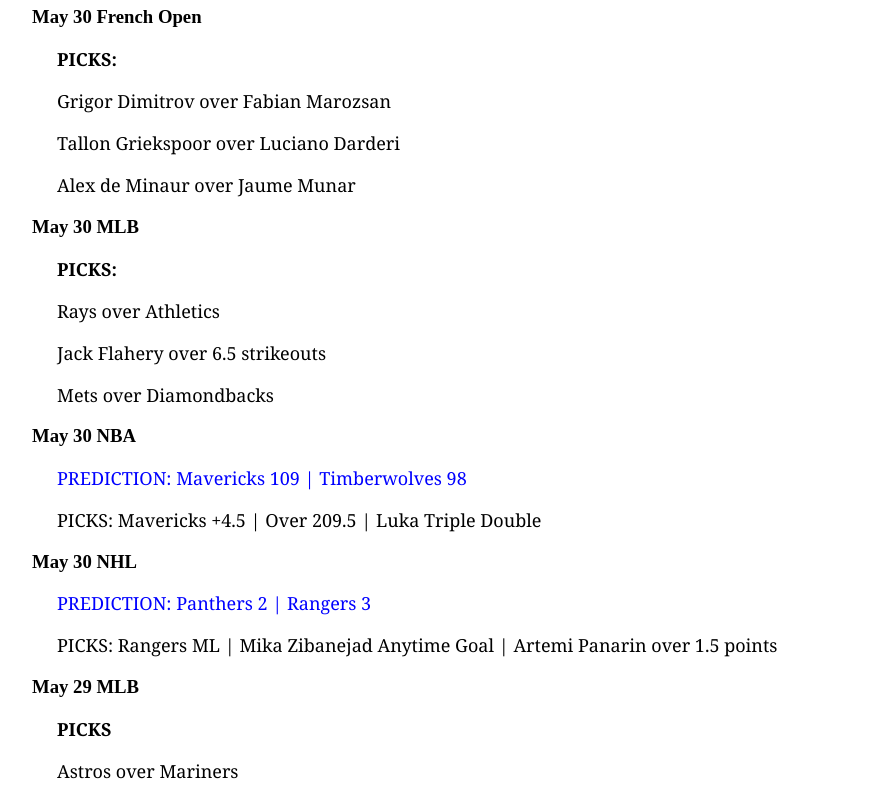
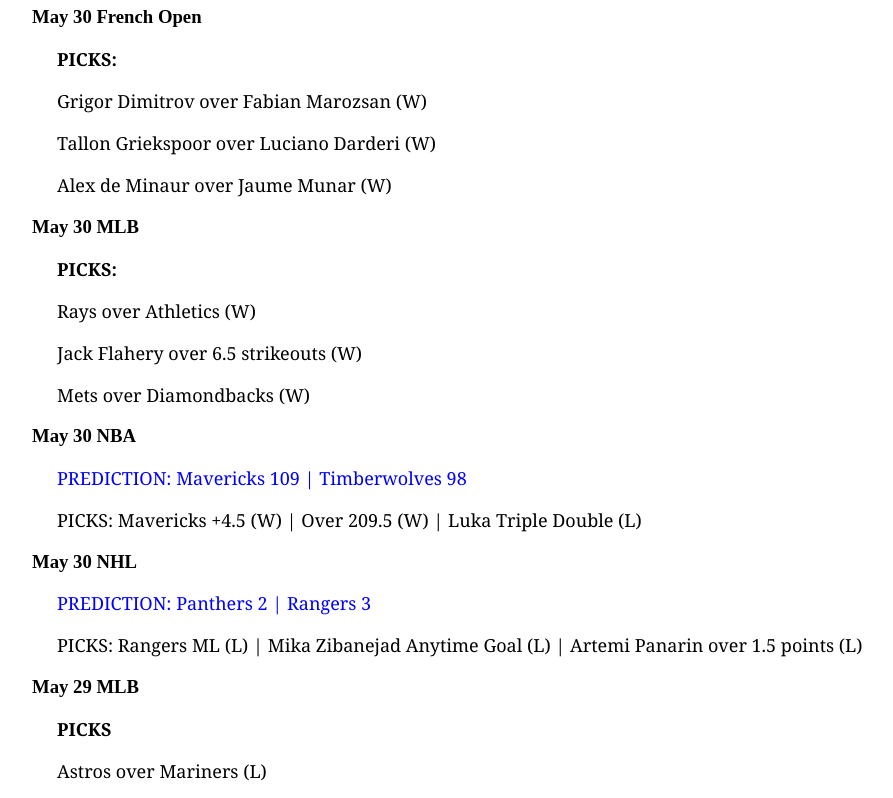
Before and after one commit to jkarnibad25/sportsopinions, a plain HTML site: page index.html in a window 1280 px wide. Shown: the part 800-1598 px from the top of the page, without its empty margins (51-944 px from the left). Drawn offline with Linux system fonts and the light colour scheme.

Commit message:
Update index531m.html

```diff
--- a/index.html
+++ b/index.html
@@ -42,9 +42,9 @@
 <body>
 <h1>Jarrett's Takes and Picks </h1>
 <h2> by Jarrett Karnibad</h2>
-<h3>Picks Record: 21-10</h3>
+<h3>Picks Record: 23-11</h3>
 <h3>Last Updated: May 31st at 9:45 CDT</h3>
-<h4>Picks Splits: Spread/ML: 3-3 | Total: 5-1 | Props: 5-2</h4>
+<h4>Picks Splits: Spread/ML: 10-6 | Total: 7-1 | Props: 6-5</h4>
 <div class=".container527a">
 <h3>May 31 French Open</h3>
     <p><b>PICKS:</b></p>
@@ -62,31 +62,31 @@
 
 <h3>May 30 French Open</h3>
     <p><b>PICKS:</b></p>
-    <p>Grigor Dimitrov over Fabian Marozsan</p>
-    <p>Tallon Griekspoor over Luciano Darderi</p>
-    <p>Alex de Minaur over Jaume Munar </p>
+    <p>Grigor Dimitrov over Fabian Marozsan (W)</p>
+    <p>Tallon Griekspoor over Luciano Darderi (W)</p>
+    <p>Alex de Minaur over Jaume Munar (W)</p>
 <h3>May 30 MLB</h3>
     <p><b>PICKS:</b></p>
-    <p>Rays over Athletics</p>
-    <p>Jack Flahery over 6.5 strikeouts</p>
-    <p>Mets over Diamondbacks</p>
+    <p>Rays over Athletics (W)</p>
+    <p>Jack Flahery over 6.5 strikeouts (W)</p>
+    <p>Mets over Diamondbacks (W)</p>
 <h3>May 30 NBA</h3>
     <p><span style="color:blue;">PREDICTION: Mavericks 109 | Timberwolves 98</span></p>
-    <p>PICKS: Mavericks +4.5 | Over 209.5 | Luka Triple Double
+    <p>PICKS: Mavericks +4.5 (W) | Over 209.5 (W) | Luka Triple Double (L)
 <h3>May 30 NHL</h3>
     <p><span style="color:blue;">PREDICTION: Panthers 2 | Rangers 3</span></p>
-    <p>PICKS: Rangers ML | Mika Zibanejad Anytime Goal | Artemi Panarin over 1.5 points</p>
+    <p>PICKS: Rangers ML (L) | Mika Zibanejad Anytime Goal (L) | Artemi Panarin over 1.5 points (L)</p>
 
 <h3>May 29 MLB</h3>
     <p><b>PICKS</b></p>
-    <p>Astros over Mariners</p>
+    <p>Astros over Mariners (L)</p>
     <p>NRFI Astros/Mariners (W)</p>
     <p>Pirates over Tigers Game 2 of DH (W)</p>
     <p>Royals at Twins over 7.5 runs (L)</p>
 <h3>May 29 NHL</h3>
     <p>Game 4 Tonight: Stars at Oilers, As I was two days ago, I love the Oilers to win tonight and even the series at 2-2. They have lost two straight after taking Game 1 in this series, and I think McDavid has another big night. </p>
     <p><span style="color:orange;">PREDICTION: Stars 3 | Oilers 4</span></p>
-    <p>PICKS: Oilers ML | Over 5.5 Goals (W) | McDavid over 1.5 points (W) </p>
+    <p>PICKS: Oilers ML (W) | Over 5.5 Goals (W) | McDavid over 1.5 points (W) </p>
 
 <h3>May 28 MLB</h3>
    <p><b>PICKS:</b></p>
```
